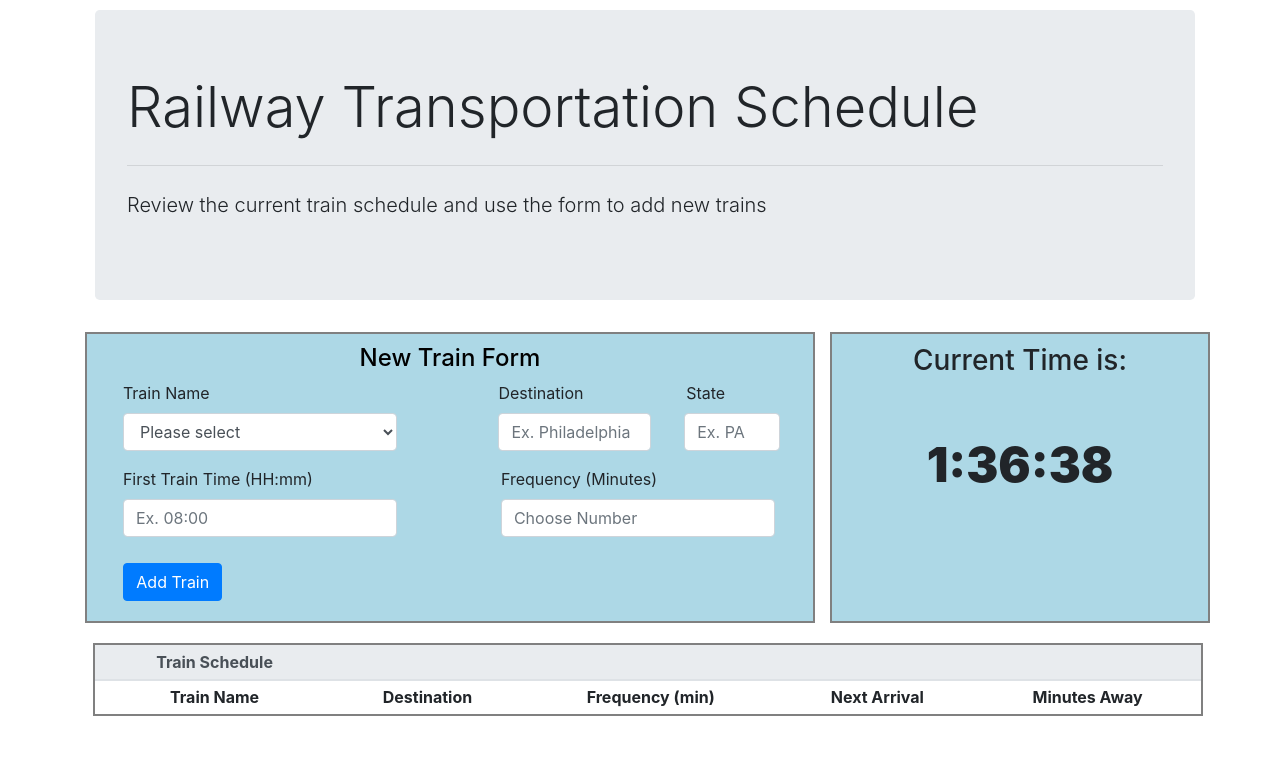
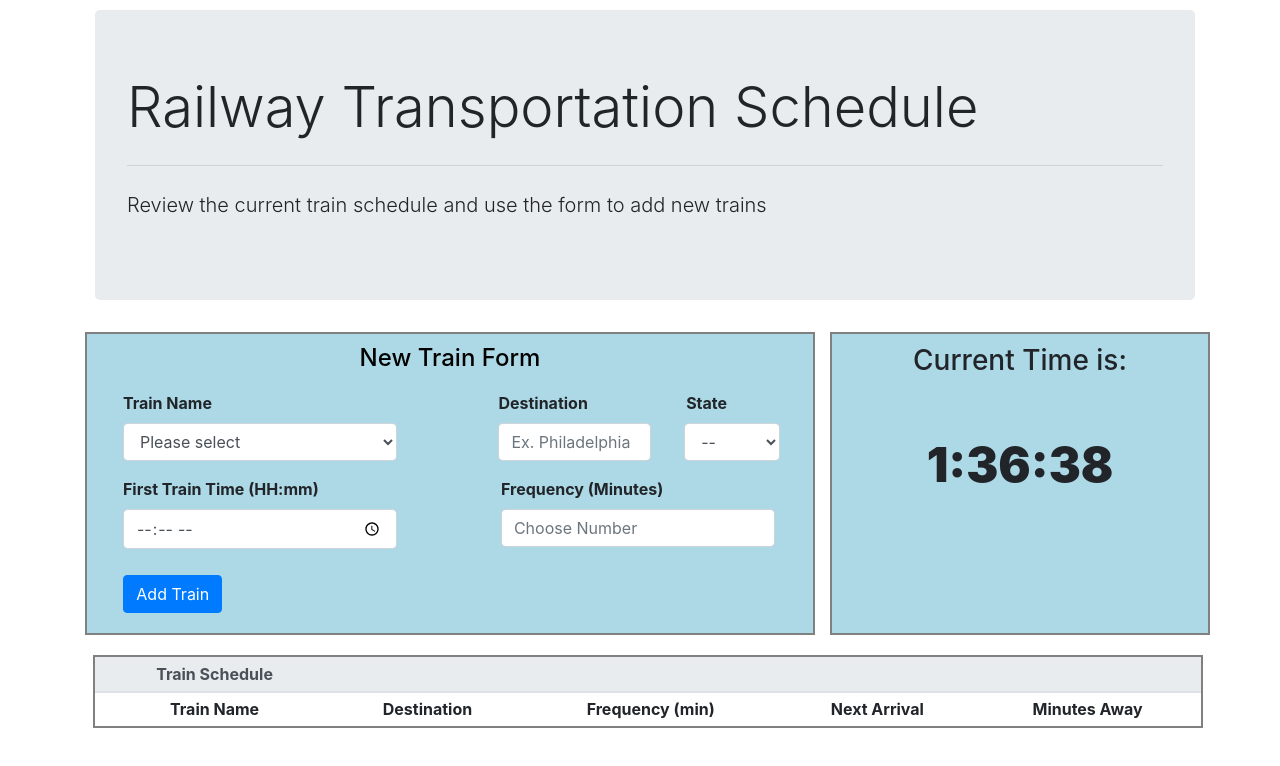
Before and after one commit to travisvadnais/Train-Schedule, a plain HTML site: page index.html in a window 1280 px wide. Drawn offline with nearby package versions, Linux system fonts and the light colour scheme; no server answers.

Commit message:
more cosmetic updates & form validation

```diff
--- a/assets/css/style.css
+++ b/assets/css/style.css
@@ -27,6 +27,7 @@ h4.form_header {
     text-align: center;
     background: lightblue;
     color: black;
+    padding-bottom: 10px;
 }
 
 th, tr td {
@@ -44,6 +45,10 @@ select:focus option.holder {
 #train_name, #destination, #first_train, #frequency, label {
     width: 96%;
     margin-left: 2%;
+}
+
+label {
+    font-weight: bold;
 }
 
 button#add_train {
@@ -79,4 +84,11 @@ button#add_train {
     .time_holder {
         margin-top: 10px;
     }
+    input#first_train, select#train_name {
+        margin-left: 0px;
+    }
+    select#state_name, input#destination, input#frequency {
+        width: 90%;
+        margin: 0 auto;
+    }
 }
--- a/assets/javascript/logic.js
+++ b/assets/javascript/logic.js
@@ -33,7 +33,7 @@ $(document).ready(function () {
         destination=$("#destination").val().trim();
         //Clean up the formatting of the Destination w/ formatInput formula (bottom of page)
         destination=formatInput(destination);
-        state=$("#state").val().trim();
+        state=$("#state_name").val().trim();
         //Convert state to uppercase
         state=state.toUpperCase();
         firstTrain=$("#first_train").val().trim();
@@ -61,21 +61,22 @@ $(document).ready(function () {
             $("#destination").val("");
             $("#first_train").val("");
             $("#frequency").val("");
-            $("#state").val("");
+            $("#state_name").val("");
 
             //Return Borders to normal
-            $("#frequency").css({"border": "1px solid #ced4da"});
-            $("#first_train").css({"border": "1px solid #ced4da"});
-            $("#destination").css({"border": "1px solid #ced4da"});
-            $("#train_name").css({"border": "1px solid #ced4da"});
-            $("#state").css({"border": "1px solid #ced4da"});
+            $("#frequency").css({"border": "2px solid #ced4da"});
+            $("#first_train").css({"border": "2px solid #ced4da"});
+            $("#destination").css({"border": "2px solid #ced4da"});
+            $("#train_name").css({"border": "2px solid #ced4da"});
+            $("#state_name").css({"border": "2px solid #ced4da"});
 
         }
         //If all fields are empty, change all borders to red
-        else if ((name == "Please select") && (destination == "") && (firstTrain == "") && (frequency == "")) {
+        else if ((name == "Please select") && (destination == "") && (state == "--") && (firstTrain == "") && (frequency == "")) {
             $("#frequency").css({"border": "2px solid red"});
             $("#first_train").css({"border": "2px solid red"});
             $("#destination").css({"border": "2px solid red"});
+            $("#state_name").css({"border": "2px solid red"});
             $("#train_name").css({"border": "2px solid red"});
         }
         //If name field is empty, change to red
@@ -181,5 +182,4 @@ $(document).ready(function () {
     }
 
 
-
 });
--- a/index.html
+++ b/index.html
@@ -10,6 +10,7 @@
 
   <meta name="author" content="">
   <meta name="description" content="">
+  <link rel="SHORTCUT ICON" href="assets/images/favicon.ico" type="image/x-icon">
 
   <!-- Bootstrap latest compiled and minified CSS -->
   <link rel="stylesheet" type="text/css" href="assets/css/reset.css">
@@ -62,13 +63,66 @@
             </div>
             <div class="form-group col-sm-2 state_div">
               <label for="formGroupExampleInput2">State</label>
-              <input type="text" class="form-control" id="state" placeholder="Ex. PA">
+              <select class="form-control" id="state_name">
+                <option selected="selected" class="selected_state">--</option>
+                <option value="AL">AL</option>
+                <option value="AK">AL</option>
+                <option value="AZ">AZ</option>
+                <option value="AR">AR</option>
+                <option value="CA">CA</option>
+                <option value="CO">CO</option>
+                <option value="CT">CT</option>
+                <option value="DE">DE</option>
+                <option value="DC">DC</option>
+                <option value="FL">FL</option>
+                <option value="GA">GA</option>
+                <option value="HI">HI</option>
+                <option value="ID">ID</option>
+                <option value="IL">IL</option>
+                <option value="IN">IN</option>
+                <option value="IA">IA</option>
+                <option value="KS">KS</option>
+                <option value="KY">KY</option>
+                <option value="LA">LA</option>
+                <option value="ME">ME</option>
+                <option value="MD">MD</option>
+                <option value="MA">MA</option>
+                <option value="MI">MI</option>
+                <option value="MN">MN</option>
+                <option value="MS">MS</option>
+                <option value="MO">MO</option>
+                <option value="MT">MT</option>
+                <option value="NE">NE</option>
+                <option value="NV">NV</option>
+                <option value="NH">NH</option>
+                <option value="NJ">NJ</option>
+                <option value="NM">NM</option>
+                <option value="NY">NY</option>
+                <option value="NC">NC</option>
+                <option value="ND">ND</option>
+                <option value="OH">OH</option>
+                <option value="OK">OK</option>
+                <option value="OR">OR</option>
+                <option value="PA">PA</option>
+                <option value="RI">RI</option>
+                <option value="SC">SC</option>
+                <option value="SD">SD</option>
+                <option value="TN">TN</option>
+                <option value="TX">TX</option>
+                <option value="UT">UT</option>
+                <option value="VT">VT</option>
+                <option value="VA">VA</option>
+                <option value="WA">WA</option>
+                <option value="WV">WV</option>
+                <option value="WI">WI</option>
+                <option value="WY">WY</option>
+              </select>
             </div>
           </div>
           <div class="row">
             <div class="form-group col-sm-5 first_train_div">
               <label for="formGroupExampleInput3">First Train Time (HH:mm)</label>
-              <input type="text" class="form-control" id="first_train" placeholder="Ex. 08:00">
+              <input type="time" class="form-control" id="first_train" placeholder="Ex. 08:00">
             </div>
             <div class="form-group col-sm-5 offset-sm-1">
               <label for="formGroupExampleInput4">Frequency (Minutes)</label>
```
Also changed, not shown: assets/images/Train.PNG (added), assets/images/favicon.ico (added), 1 other file.
